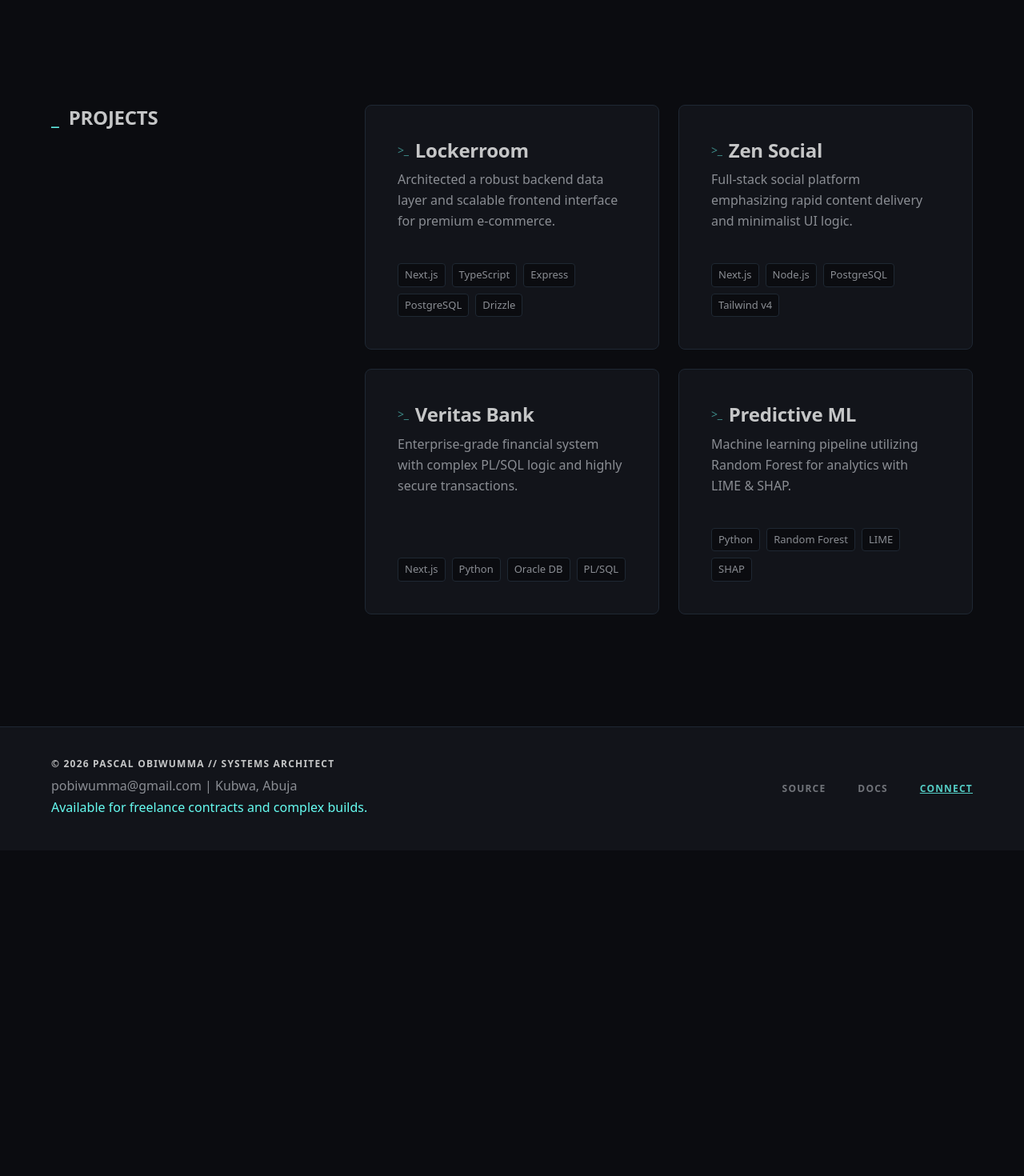
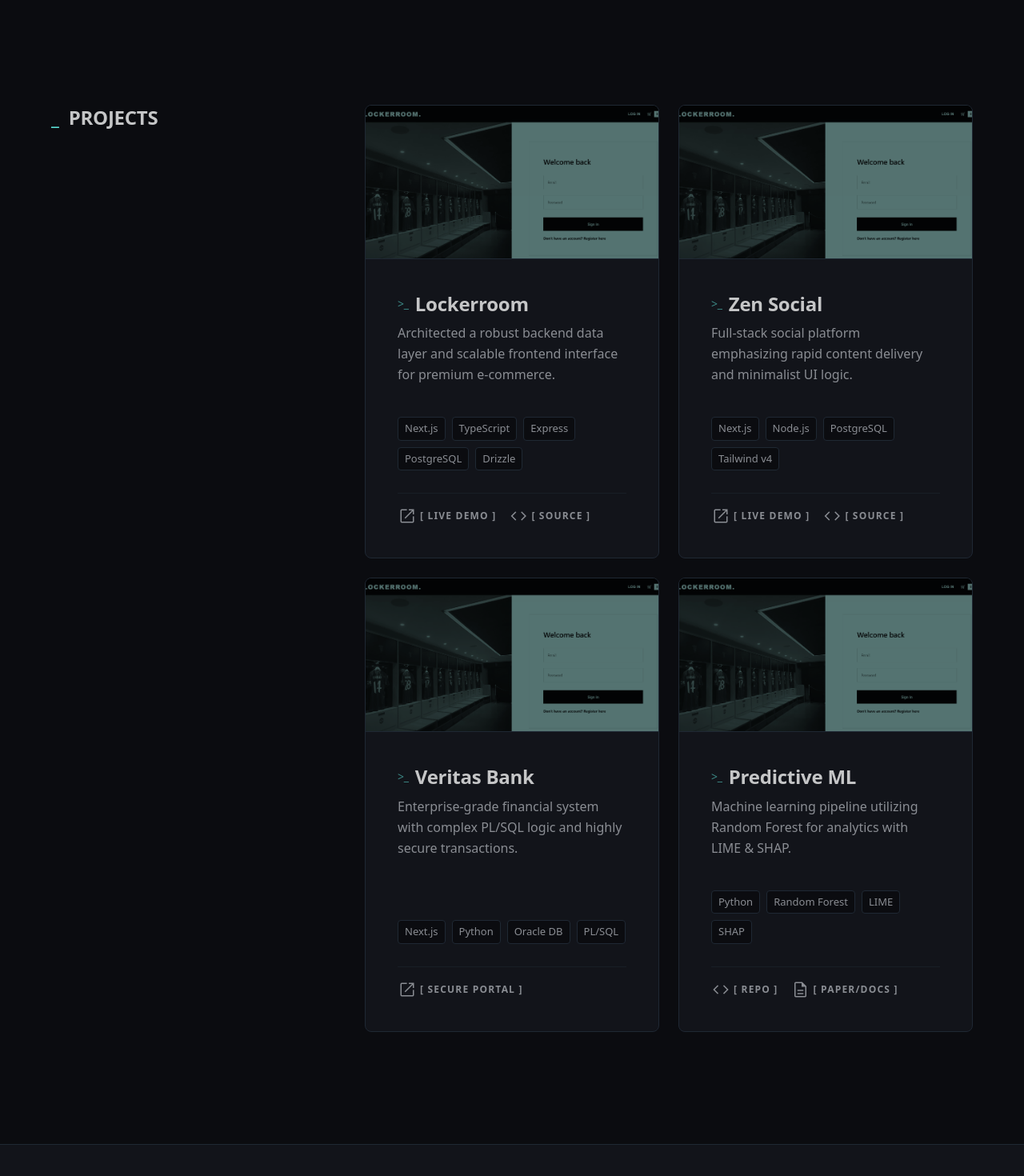
Before and after one commit to Obiwumma/portfoliov2, a Next.js app: page / in a window 1280 px wide. Shown: the part 2400-3870 px from the top of the page at 80% size. Before the commit the page ends 3463 px from the top, so only its background shows below. Built offline with nearby package versions, Linux system fonts and the light colour scheme.

Commit message:
Redesign projects

```diff
--- a/src/app/components/sections/Projects.tsx
+++ b/src/app/components/sections/Projects.tsx
@@ -1,6 +1,8 @@
 'use client';
 
 import { motion } from "framer-motion";
+import Image from "next/image";
+import Link from "next/link";
 
 export const Projects = () => {
   return (
@@ -21,88 +23,194 @@ export const Projects = () => {
           {/* Project Card 1 */}
           <motion.div
             initial={{ opacity: 0, y: 30 }} whileInView={{ opacity: 1, y: 0 }} viewport={{ once: true, margin: "-50px" }} transition={{ duration: 0.5, delay: 0.1 }}
-            className="border border-outline-variant rounded-lg p-stack-lg transition-all duration-300 flex flex-col justify-between bg-surface group hover:border-primary-fixed-dim hover:shadow-[0_0_20px_rgba(102,252,241,0.15)] hover:-translate-y-1 relative overflow-hidden"
+            className="border border-outline-variant rounded-lg transition-all duration-300 flex flex-col bg-surface group hover:border-primary-fixed-dim hover:shadow-[0_0_20px_rgba(102,252,241,0.15)] hover:-translate-y-1 relative overflow-hidden"
           >
-            <div className="absolute top-0 left-0 w-full h-px bg-linear-to-r from-transparent via-primary-fixed-dim to-transparent opacity-0 group-hover:opacity-100 transition-opacity duration-500"></div>
-            <div className="relative z-10">
+            {/* Image Container with Cyber Filter */}
+            <div className="relative w-full h-48 border-b border-outline-variant overflow-hidden bg-surface-container-lowest">
+              <Image
+                src="/lockerroom.png"
+                alt="Lockerroom Interface"
+                className="w-full h-full object-cover grayscale opacity-40 group-hover:grayscale-0 group-hover:opacity-100 group-hover:scale-105 transition-all duration-700 ease-out"
+                fill
+              />
+              {/* Mint Glow Overlay that fades on hover */}
+              <div className="absolute inset-0 bg-primary-fixed-dim/20 mix-blend-color group-hover:opacity-0 transition-opacity duration-500 pointer-events-none"></div>
+            </div>
+
+            <div className="absolute top-0 left-0 w-full h-px bg-linear-to-r from-transparent via-primary-fixed-dim to-transparent opacity-0 group-hover:opacity-100 transition-opacity duration-500 z-20"></div>
+
+            <div className="p-stack-lg flex flex-col grow relative z-10">
+              <div className="mb-stack-lg">
                 <h3 className="font-headline-md text-headline-md text-on-surface mb-stack-sm flex items-center gap-2 group-hover:text-primary-fixed-dim transition-colors duration-300">
                   <span className="text-primary-fixed-dim opacity-50 text-sm font-normal">&gt;_</span>
                   Lockerroom
                 </h3>
-              <p className="font-body-md text-body-md text-on-surface-variant mb-stack-lg leading-relaxed">Architected a robust backend data layer and scalable frontend interface for premium e-commerce.</p>
+                <p className="font-body-md text-body-md text-on-surface-variant leading-relaxed">Architected a robust backend data layer and scalable frontend interface for premium e-commerce.</p>
               </div>
-            <div className="flex flex-wrap gap-2 relative z-10 mt-auto">
+
+              <div className="mt-auto flex flex-col gap-stack-md">
+                <div className="flex flex-wrap gap-2">
                   {['Next.js', 'TypeScript', 'Express', 'PostgreSQL', 'Drizzle'].map((tech) => (
                     <span key={tech} className="font-code-sm text-code-sm border border-outline-variant rounded px-2 py-1 text-on-surface-variant bg-background transition-all duration-300 group-hover:border-primary-fixed-dim/30 group-hover:text-primary-fixed-dim">
                       {tech}
                     </span>
                   ))}
                 </div>
+
+                <div className="flex gap-4 mt-2 pt-4 border-t border-outline-variant/50">
+                  <Link href="#" target="_blank" className="font-label-caps text-label-caps flex items-center gap-1 text-on-surface-variant hover:text-primary-fixed-dim transition-colors duration-200">
+                    <span className="material-symbols-outlined text-[16px]">open_in_new</span>
+                    [ LIVE DEMO ]
+                  </Link>
+                  <Link href="#" target="_blank" className="font-label-caps text-label-caps flex items-center gap-1 text-on-surface-variant hover:text-primary-fixed-dim transition-colors duration-200">
+                    <span className="material-symbols-outlined text-[16px]">code</span>
+                    [ SOURCE ]
+                  </Link>
+                </div>
+              </div>
+            </div>
           </motion.div>
 
           {/* Project Card 2 */}
           <motion.div
             initial={{ opacity: 0, y: 30 }} whileInView={{ opacity: 1, y: 0 }} viewport={{ once: true, margin: "-50px" }} transition={{ duration: 0.5, delay: 0.2 }}
-            className="border border-outline-variant rounded-lg p-stack-lg transition-all duration-300 flex flex-col justify-between bg-surface group hover:border-primary-fixed-dim hover:shadow-[0_0_20px_rgba(102,252,241,0.15)] hover:-translate-y-1 relative overflow-hidden"
+            className="border border-outline-variant rounded-lg transition-all duration-300 flex flex-col bg-surface group hover:border-primary-fixed-dim hover:shadow-[0_0_20px_rgba(102,252,241,0.15)] hover:-translate-y-1 relative overflow-hidden"
           >
-            <div className="absolute top-0 left-0 w-full h-px bg-linear-to-r from-transparent via-primary-fixed-dim to-transparent opacity-0 group-hover:opacity-100 transition-opacity duration-500"></div>
-            <div className="relative z-10">
+            <div className="relative w-full h-48 border-b border-outline-variant overflow-hidden bg-surface-container-lowest">
+              <Image
+                src="/lockerroom.png"
+                alt="Zen Social Interface"
+                className="w-full h-full object-cover grayscale opacity-40 group-hover:grayscale-0 group-hover:opacity-100 group-hover:scale-105 transition-all duration-700 ease-out"
+                fill
+              />
+              <div className="absolute inset-0 bg-primary-fixed-dim/20 mix-blend-color group-hover:opacity-0 transition-opacity duration-500 pointer-events-none"></div>
+            </div>
+
+            <div className="absolute top-0 left-0 w-full h-px bg-linear-to-r from-transparent via-primary-fixed-dim to-transparent opacity-0 group-hover:opacity-100 transition-opacity duration-500 z-20"></div>
+
+            <div className="p-stack-lg flex flex-col grow relative z-10">
+              <div className="mb-stack-lg">
                 <h3 className="font-headline-md text-headline-md text-on-surface mb-stack-sm flex items-center gap-2 group-hover:text-primary-fixed-dim transition-colors duration-300">
                   <span className="text-primary-fixed-dim opacity-50 text-sm font-normal">&gt;_</span>
                   Zen Social
                 </h3>
-              <p className="font-body-md text-body-md text-on-surface-variant mb-stack-lg leading-relaxed">Full-stack social platform emphasizing rapid content delivery and minimalist UI logic.</p>
+                <p className="font-body-md text-body-md text-on-surface-variant leading-relaxed">Full-stack social platform emphasizing rapid content delivery and minimalist UI logic.</p>
               </div>
-            <div className="flex flex-wrap gap-2 relative z-10 mt-auto">
+
+              <div className="mt-auto flex flex-col gap-stack-md">
+                <div className="flex flex-wrap gap-2">
                   {['Next.js', 'Node.js', 'PostgreSQL', 'Tailwind v4'].map((tech) => (
                     <span key={tech} className="font-code-sm text-code-sm border border-outline-variant rounded px-2 py-1 text-on-surface-variant bg-background transition-all duration-300 group-hover:border-primary-fixed-dim/30 group-hover:text-primary-fixed-dim">
                       {tech}
                     </span>
                   ))}
                 </div>
+
+                <div className="flex gap-4 mt-2 pt-4 border-t border-outline-variant/50">
+                  <Link href="#" target="_blank" className="font-label-caps text-label-caps flex items-center gap-1 text-on-surface-variant hover:text-primary-fixed-dim transition-colors duration-200">
+                    <span className="material-symbols-outlined text-[16px]">open_in_new</span>
+                    [ LIVE DEMO ]
+                  </Link>
+                  <Link href="#" target="_blank" className="font-label-caps text-label-caps flex items-center gap-1 text-on-surface-variant hover:text-primary-fixed-dim transition-colors duration-200">
+                    <span className="material-symbols-outlined text-[16px]">code</span>
+                    [ SOURCE ]
+                  </Link>
+                </div>
+              </div>
+            </div>
           </motion.div>
 
           {/* Project Card 3 */}
           <motion.div
             initial={{ opacity: 0, y: 30 }} whileInView={{ opacity: 1, y: 0 }} viewport={{ once: true, margin: "-50px" }} transition={{ duration: 0.5, delay: 0.3 }}
-            className="border border-outline-variant rounded-lg p-stack-lg transition-all duration-300 flex flex-col justify-between bg-surface group hover:border-primary-fixed-dim hover:shadow-[0_0_20px_rgba(102,252,241,0.15)] hover:-translate-y-1 relative overflow-hidden"
+            className="border border-outline-variant rounded-lg transition-all duration-300 flex flex-col bg-surface group hover:border-primary-fixed-dim hover:shadow-[0_0_20px_rgba(102,252,241,0.15)] hover:-translate-y-1 relative overflow-hidden"
           >
-            <div className="absolute top-0 left-0 w-full h-px bg-linear-to-r from-transparent via-primary-fixed-dim to-transparent opacity-0 group-hover:opacity-100 transition-opacity duration-500"></div>
-            <div className="relative z-10">
+            <div className="relative w-full h-48 border-b border-outline-variant overflow-hidden bg-surface-container-lowest">
+              <Image
+                src="/lockerroom.png"
+                alt="Veritas Bank Interface"
+                className="w-full h-full object-cover grayscale opacity-40 group-hover:grayscale-0 group-hover:opacity-100 group-hover:scale-105 transition-all duration-700 ease-out"
+                fill
+              />
+              <div className="absolute inset-0 bg-primary-fixed-dim/20 mix-blend-color group-hover:opacity-0 transition-opacity duration-500 pointer-events-none"></div>
+            </div>
+
+            <div className="absolute top-0 left-0 w-full h-px bg-linear-to-r from-transparent via-primary-fixed-dim to-transparent opacity-0 group-hover:opacity-100 transition-opacity duration-500 z-20"></div>
+
+            <div className="p-stack-lg flex flex-col grow relative z-10">
+              <div className="mb-stack-lg">
                 <h3 className="font-headline-md text-headline-md text-on-surface mb-stack-sm flex items-center gap-2 group-hover:text-primary-fixed-dim transition-colors duration-300">
                   <span className="text-primary-fixed-dim opacity-50 text-sm font-normal">&gt;_</span>
                   Veritas Bank
                 </h3>
-              <p className="font-body-md text-body-md text-on-surface-variant mb-stack-lg leading-relaxed">Enterprise-grade financial system with complex PL/SQL logic and highly secure transactions.</p>
+                <p className="font-body-md text-body-md text-on-surface-variant leading-relaxed">Enterprise-grade financial system with complex PL/SQL logic and highly secure transactions.</p>
               </div>
-            <div className="flex flex-wrap gap-2 relative z-10 mt-auto">
+
+              <div className="mt-auto flex flex-col gap-stack-md">
+                <div className="flex flex-wrap gap-2">
                   {['Next.js', 'Python', 'Oracle DB', 'PL/SQL'].map((tech) => (
                     <span key={tech} className="font-code-sm text-code-sm border border-outline-variant rounded px-2 py-1 text-on-surface-variant bg-background transition-all duration-300 group-hover:border-primary-fixed-dim/30 group-hover:text-primary-fixed-dim">
                       {tech}
                     </span>
                   ))}
                 </div>
+
+                <div className="flex gap-4 mt-2 pt-4 border-t border-outline-variant/50">
+                  <Link href="#" target="_blank" className="font-label-caps text-label-caps flex items-center gap-1 text-on-surface-variant hover:text-primary-fixed-dim transition-colors duration-200">
+                    <span className="material-symbols-outlined text-[16px]">open_in_new</span>
+                    [ SECURE PORTAL ]
+                  </Link>
+                </div>
+              </div>
+            </div>
           </motion.div>
 
           {/* Project Card 4 */}
           <motion.div
             initial={{ opacity: 0, y: 30 }} whileInView={{ opacity: 1, y: 0 }} viewport={{ once: true, margin: "-50px" }} transition={{ duration: 0.5, delay: 0.4 }}
-            className="border border-outline-variant rounded-lg p-stack-lg transition-all duration-300 flex flex-col justify-between bg-surface group hover:border-primary-fixed-dim hover:shadow-[0_0_20px_rgba(102,252,241,0.15)] hover:-translate-y-1 relative overflow-hidden"
+            className="border border-outline-variant rounded-lg transition-all duration-300 flex flex-col bg-surface group hover:border-primary-fixed-dim hover:shadow-[0_0_20px_rgba(102,252,241,0.15)] hover:-translate-y-1 relative overflow-hidden"
           >
-            <div className="absolute top-0 left-0 w-full h-px bg-linear-to-r from-transparent via-primary-fixed-dim to-transparent opacity-0 group-hover:opacity-100 transition-opacity duration-500"></div>
-            <div className="relative z-10">
+            <div className="relative w-full h-48 border-b border-outline-variant overflow-hidden bg-surface-container-lowest">
+              <Image
+                src="/lockerroom.png"
+                alt="Predictive ML Interface"
+                className="w-full h-full object-cover grayscale opacity-40 group-hover:grayscale-0 group-hover:opacity-100 group-hover:scale-105 transition-all duration-700 ease-out"
+                fill
+              />
+              <div className="absolute inset-0 bg-primary-fixed-dim/20 mix-blend-color group-hover:opacity-0 transition-opacity duration-500 pointer-events-none"></div>
+            </div>
+
+            <div className="absolute top-0 left-0 w-full h-px bg-linear-to-r from-transparent via-primary-fixed-dim to-transparent opacity-0 group-hover:opacity-100 transition-opacity duration-500 z-20"></div>
+
+            <div className="p-stack-lg flex flex-col grow relative z-10">
+              <div className="mb-stack-lg">
                 <h3 className="font-headline-md text-headline-md text-on-surface mb-stack-sm flex items-center gap-2 group-hover:text-primary-fixed-dim transition-colors duration-300">
                   <span className="text-primary-fixed-dim opacity-50 text-sm font-normal">&gt;_</span>
                   Predictive ML
                 </h3>
-              <p className="font-body-md text-body-md text-on-surface-variant mb-stack-lg leading-relaxed">Machine learning pipeline utilizing Random Forest for analytics with LIME & SHAP.</p>
+                <p className="font-body-md text-body-md text-on-surface-variant leading-relaxed">Machine learning pipeline utilizing Random Forest for analytics with LIME & SHAP.</p>
               </div>
-            <div className="flex flex-wrap gap-2 relative z-10 mt-auto">
+
+              <div className="mt-auto flex flex-col gap-stack-md">
+                <div className="flex flex-wrap gap-2">
                   {['Python', 'Random Forest', 'LIME', 'SHAP'].map((tech) => (
                     <span key={tech} className="font-code-sm text-code-sm border border-outline-variant rounded px-2 py-1 text-on-surface-variant bg-background transition-all duration-300 group-hover:border-primary-fixed-dim/30 group-hover:text-primary-fixed-dim">
                       {tech}
                     </span>
                   ))}
+                </div>
+
+                <div className="flex gap-4 mt-2 pt-4 border-t border-outline-variant/50">
+                  <Link href="#" target="_blank" className="font-label-caps text-label-caps flex items-center gap-1 text-on-surface-variant hover:text-primary-fixed-dim transition-colors duration-200">
+                    <span className="material-symbols-outlined text-[16px]">code</span>
+                    [ REPO ]
+                  </Link>
+                  <Link href="#" target="_blank" className="font-label-caps text-label-caps flex items-center gap-1 text-on-surface-variant hover:text-primary-fixed-dim transition-colors duration-200">
+                    <span className="material-symbols-outlined text-[16px]">description</span>
+                    [ PAPER/DOCS ]
+                  </Link>
+                </div>
+              </div>
             </div>
           </motion.div>
 
```
Also changed, not shown: next.config.ts (+10 -4 lines), public/lockerroom.PNG (added). Lines whose indentation alone changed are shown as unchanged.
